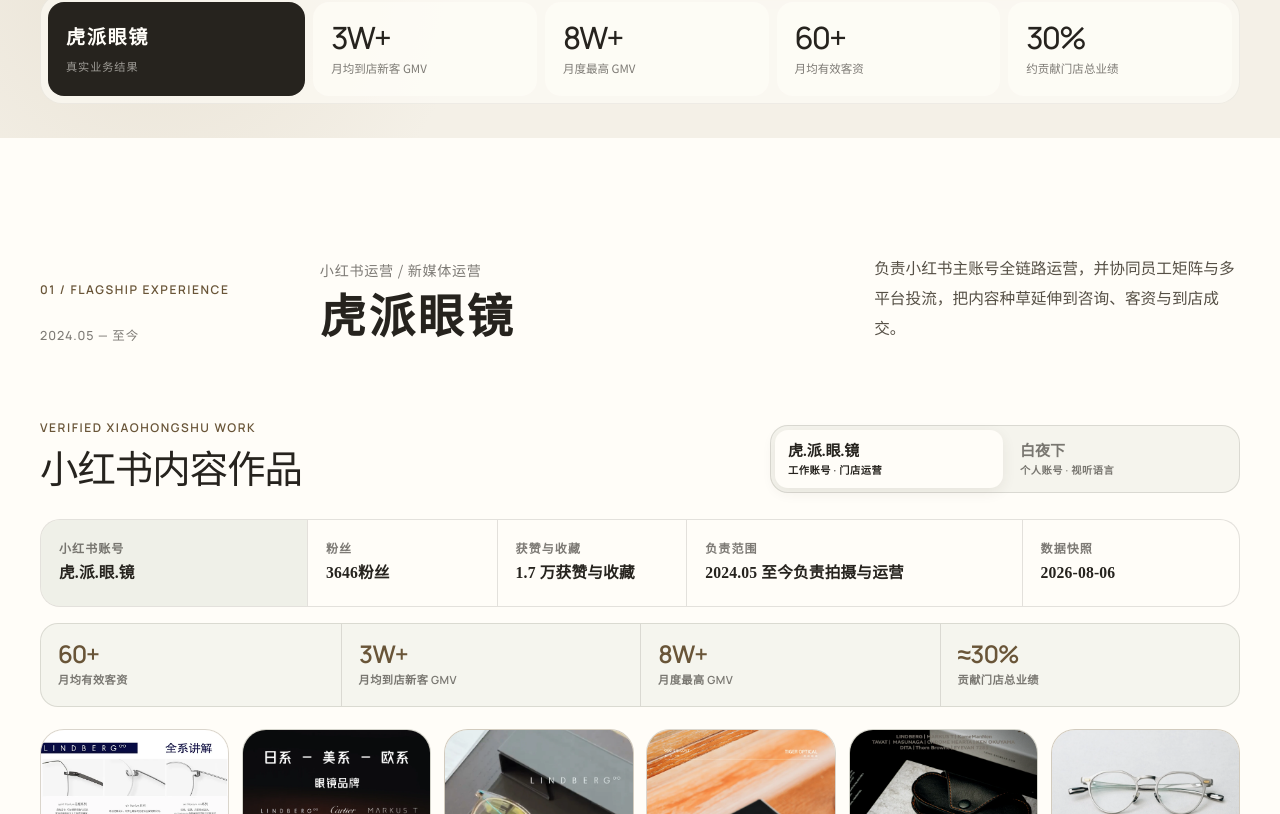
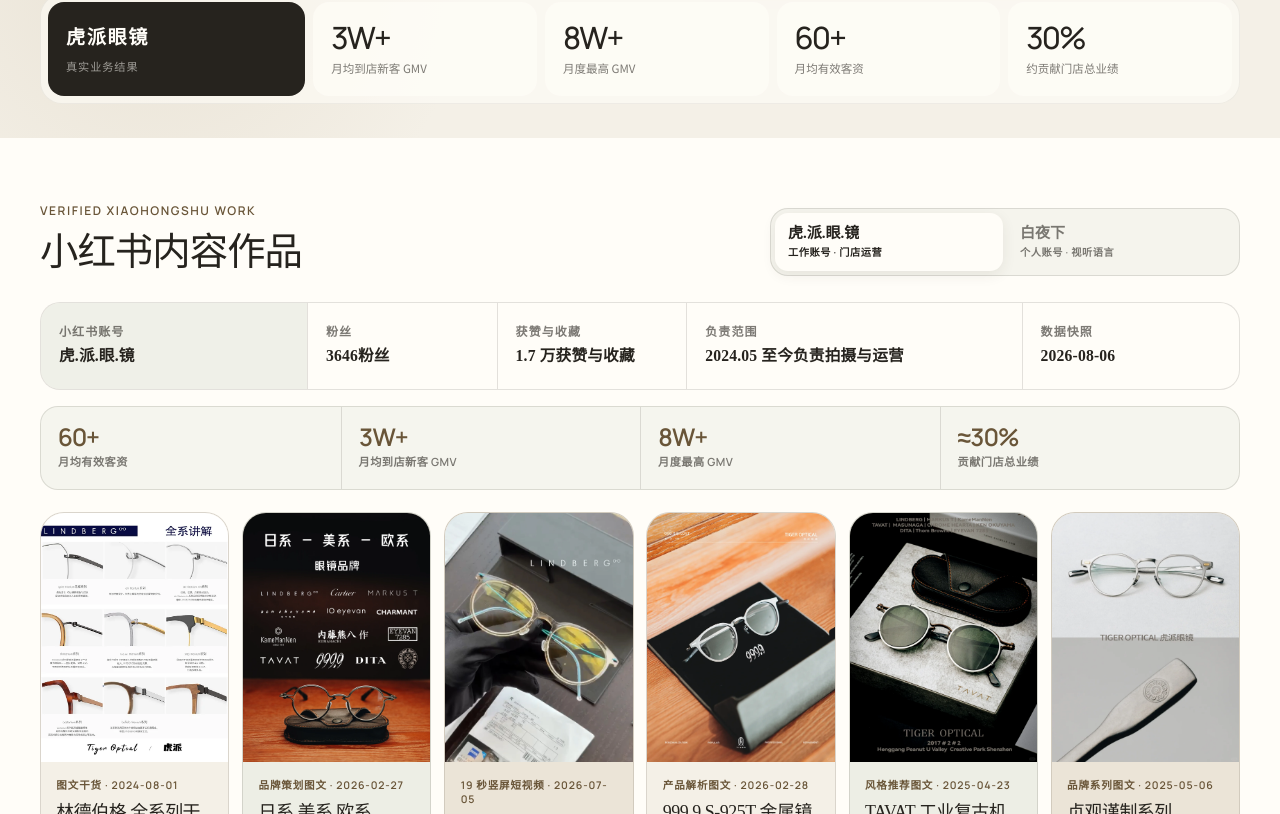
Before and after one commit to 2496739820-netizen/-, a Next.js app: page / in a window 1280 px wide. Shown: the part 726-1540 px from the top of the page. Built offline with nearby package versions, Linux system fonts and the light colour scheme.

Commit message:
Remove redundant Hupai section intro

```diff
--- a/app/globals.css
+++ b/app/globals.css
@@ -279,7 +279,8 @@
 
 .section-shell { scroll-margin-top: var(--header-height); padding: clamp(88px, 9vw, 140px) 0; }
 
-.flagship-section { background: var(--surface); }
+.flagship-section { background: var(--surface); padding-top: clamp(48px, 5vw, 72px); }
+.flagship-section .hupai-evidence { margin-top: 0; }
 .section-heading { display: grid; grid-template-columns: 2.5fr 5.5fr 4fr; gap: clamp(30px, 4vw, 70px); align-items: end; }
 .section-date { margin: 32px 0 0; color: var(--muted); font: 500 0.78rem/1 "Manrope", sans-serif; letter-spacing: 0.08em; }
 .section-title-block > p { margin: 0 0 10px; color: var(--muted); font-size: 0.88rem; letter-spacing: 0.05em; }
@@ -795,6 +796,7 @@
   .proof-item strong { font-size: clamp(1.55rem, 7vw, 1.8rem); }
   .proof-item span { margin-top: 6px; font-size: 0.69rem; line-height: 1.35; }
   .section-shell { padding: 78px 0; }
+  .flagship-section { padding-top: 44px; }
   .section-heading { grid-template-columns: 1fr; }
   .section-date { margin-top: 15px; }
   .section-title-block,
--- a/app/page.tsx
+++ b/app/page.tsx
@@ -307,18 +307,6 @@
 
         <section id="hupai" className="flagship-section section-shell">
           <div className="container-wide">
-            <div className="section-heading" data-reveal>
-              <div>
-                <p className="eyebrow">01 / Flagship experience</p>
-                <p className="section-date">2024.05 — 至今</p>
-              </div>
-              <div className="section-title-block">
-                <p>小红书运营 / 新媒体运营</p>
-                <h2>虎派眼镜</h2>
-              </div>
-              <p className="section-summary">负责小红书主账号全链路运营，并协同员工矩阵与多平台投流，把内容种草延伸到咨询、客资与到店成交。</p>
-            </div>
-
             <HupaiPortfolio />
             <div className="hupai-case-bridge" data-reveal>
               <p>上方是可核实的作品样本</p>
```
Also changed, not shown: 1 other file (tests, documents, lock files or other folders).
